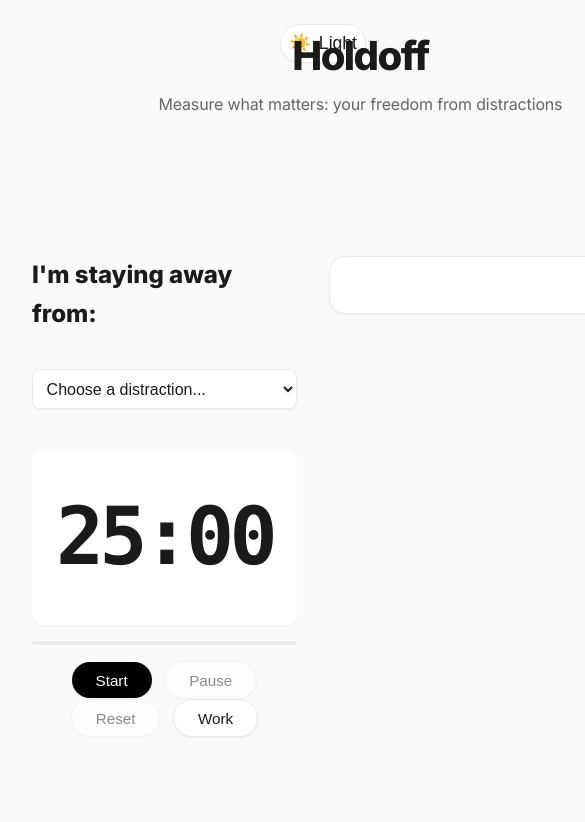
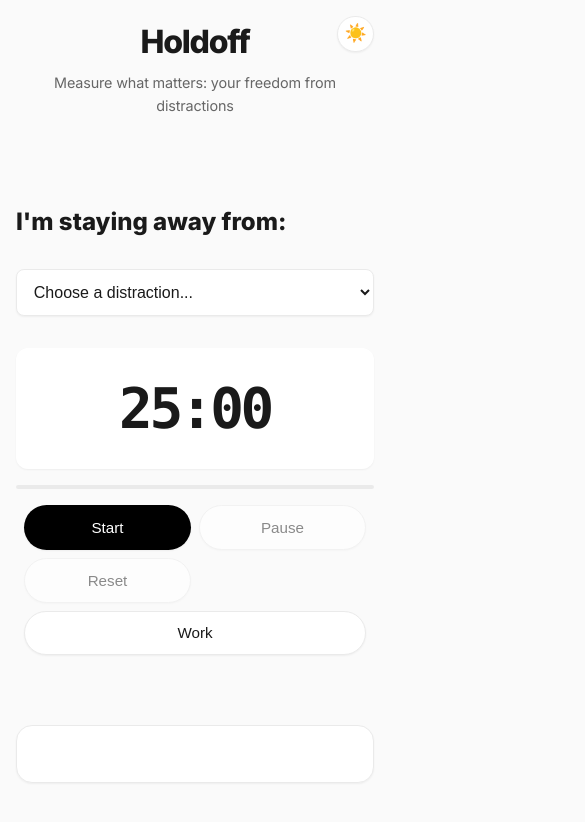
Before and after one commit to adhd/holdoff, a plain HTML site: page index.html in a window 390 px wide. Shown: the top 822 px of the page, 585 px wide, since content can reach past the window. Drawn offline with Linux system fonts and the light colour scheme.

Commit message:
Mobile friendly formatting edits

```diff
--- a/css/styles.css
+++ b/css/styles.css
@@ -39,7 +39,7 @@ body {
 .container {
     max-width: 1200px;
     margin: 0 auto;
-    padding: 1.5rem 2rem;
+    padding: 1rem;
     display: grid;
     grid-template-columns: 1fr 360px;
     gap: 2rem;
@@ -452,3 +452,126 @@ select:hover {
 .mode-icon {
     font-size: 16px;
 }
+
+/* Add mobile breakpoints */
+@media (max-width: 768px) {
+    .container {
+        grid-template-columns: 1fr;
+        padding: 1rem;
+        gap: 1.5rem;
+    }
+
+    header {
+        margin-bottom: 1rem;
+    }
+
+    h1 {
+        font-size: 2rem;
+    }
+
+    .subtitle {
+        font-size: 0.9rem;
+        padding: 0 1rem;
+    }
+
+    .timer-display {
+        font-size: 3.5rem;
+        padding: 1rem;
+        margin: 0.5rem 0;
+    }
+
+    .timer-controls {
+        display: grid;
+        grid-template-columns: 1fr 1fr;
+        gap: 0.5rem;
+        padding: 0 0.5rem;
+    }
+
+    .timer-controls button {
+        width: 100%;
+        padding: 0.8rem 0;
+        margin: 0;
+    }
+
+    /* Make mode toggle full width on mobile */
+    .mode-toggle {
+        grid-column: 1 / -1;
+    }
+
+    .session-history {
+        position: relative;
+        top: 0;
+        max-height: 40vh;
+        overflow-y: auto;
+    }
+
+    /* Adjust theme toggle position for mobile */
+    .theme-toggle {
+        top: 1rem;
+        right: 1rem;
+        padding: 0.4rem;
+        font-size: 0.8rem;
+    }
+
+    .theme-text {
+        display: none; /* Hide text, show only icon on mobile */
+    }
+
+    /* Make distraction tags more compact on mobile */
+    .selected-distractions {
+        gap: 0.3rem;
+        margin: 0.5rem 0;
+    }
+
+    .distraction-tag {
+        padding: 0.3rem 0.6rem;
+        font-size: 0.9rem;
+    }
+
+    /* Adjust select dropdown for mobile */
+    select {
+        padding: 0.8rem;
+        font-size: 1rem;
+    }
+
+    /* Make history entries more compact */
+    .history-entry {
+        padding: 0.6rem;
+        gap: 0.75rem;
+    }
+
+    .history-entry p:first-child {
+        font-size: 0.8rem;
+    }
+
+    .history-entry p:last-child {
+        font-size: 0.9rem;
+    }
+}
+
+/* Additional adjustments for very small screens */
+@media (max-width: 380px) {
+    .timer-display {
+        font-size: 3rem;
+    }
+
+    .timer-controls button {
+        font-size: 0.9rem;
+        padding: 0.7rem 0;
+    }
+
+    h1 {
+        font-size: 1.8rem;
+    }
+}
+
+/* Fix for notched phones */
+@supports (padding: max(0px)) {
+    .container {
+        padding-left: max(1rem, env(safe-area-inset-left));
+        padding-right: max(1rem, env(safe-area-inset-right));
+        padding-top: max(1rem, env(safe-area-inset-top));
+    }
+}
+
+/* Add meta viewport tag to index.html if not already present */
--- a/index.html
+++ b/index.html
@@ -2,7 +2,7 @@
 <html lang="en">
 <head>
     <meta charset="UTF-8">
-    <meta name="viewport" content="width=device-width, initial-scale=1.0">
+    <meta name="viewport" content="width=device-width, initial-scale=1.0, viewport-fit=cover">
     <title>Holdoff: Digital Detox Timer</title>
     <link rel="preconnect" href="https://fonts.googleapis.com">
     <link rel="preconnect" href="https://fonts.gstatic.com" crossorigin>
```
